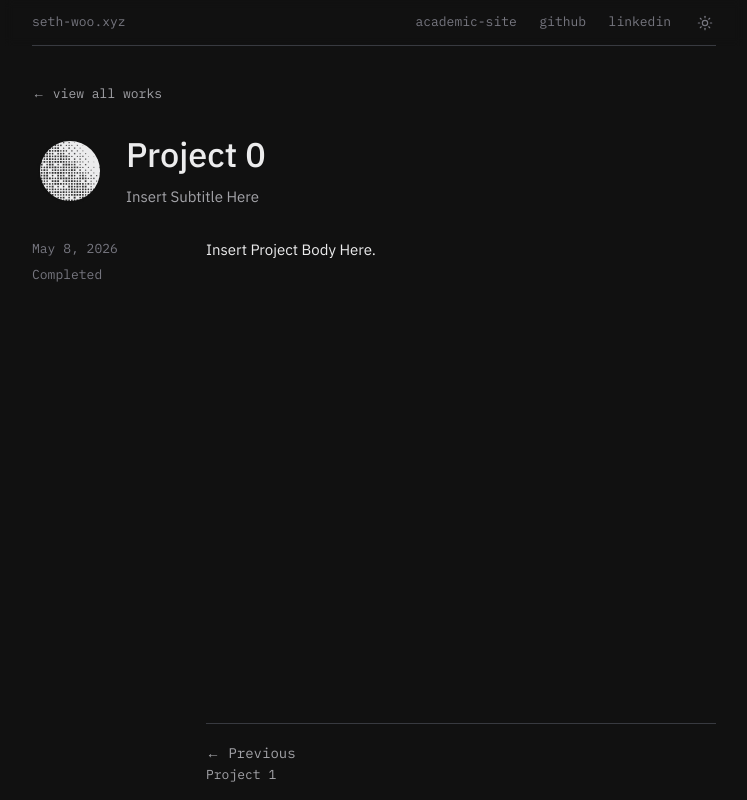
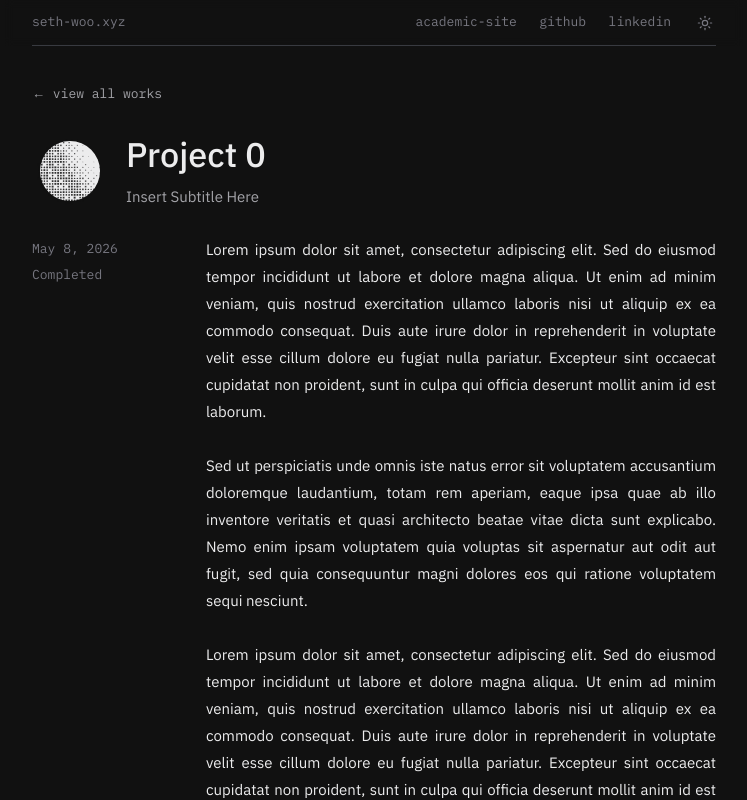
Before and after one commit to seth-woo/personal-site, a Next.js app: page /works/project-0 in a window 1280 px wide. Shown: the top 800 px of the page, without its empty margins (266-1013 px from the left). Built offline with nearby package versions, Linux system fonts and the light colour scheme.

Commit message:
validate sticky sidebar for project pages

```diff
--- a/src/data/content.ts
+++ b/src/data/content.ts
@@ -56,7 +56,17 @@
     date: "2026-05-08",
     thumbnailColor: "#263047",
     description: "Insert Project Description Here",
-    body: `Insert Project Body Here.`,
+    body: `Lorem ipsum dolor sit amet, consectetur adipiscing elit. Sed do eiusmod tempor incididunt ut labore et dolore magna aliqua. Ut enim ad minim veniam, quis nostrud exercitation ullamco laboris nisi ut aliquip ex ea commodo consequat. Duis aute irure dolor in reprehenderit in voluptate velit esse cillum dolore eu fugiat nulla pariatur. Excepteur sint occaecat cupidatat non proident, sunt in culpa qui officia deserunt mollit anim id est laborum.
+
+Sed ut perspiciatis unde omnis iste natus error sit voluptatem accusantium doloremque laudantium, totam rem aperiam, eaque ipsa quae ab illo inventore veritatis et quasi architecto beatae vitae dicta sunt explicabo. Nemo enim ipsam voluptatem quia voluptas sit aspernatur aut odit aut fugit, sed quia consequuntur magni dolores eos qui ratione voluptatem sequi nesciunt.
+
+Lorem ipsum dolor sit amet, consectetur adipiscing elit. Sed do eiusmod tempor incididunt ut labore et dolore magna aliqua. Ut enim ad minim veniam, quis nostrud exercitation ullamco laboris nisi ut aliquip ex ea commodo consequat. Duis aute irure dolor in reprehenderit in voluptate velit esse cillum dolore eu fugiat nulla pariatur. Excepteur sint occaecat cupidatat non proident, sunt in culpa qui officia deserunt mollit anim id est laborum.
+
+Sed ut perspiciatis unde omnis iste natus error sit voluptatem accusantium doloremque laudantium, totam rem aperiam, eaque ipsa quae ab illo inventore veritatis et quasi architecto beatae vitae dicta sunt explicabo. Nemo enim ipsam voluptatem quia voluptas sit aspernatur aut odit aut fugit, sed quia consequuntur magni dolores eos qui ratione voluptatem sequi nesciunt.
+
+Lorem ipsum dolor sit amet, consectetur adipiscing elit. Sed do eiusmod tempor incididunt ut labore et dolore magna aliqua. Ut enim ad minim veniam, quis nostrud exercitation ullamco laboris nisi ut aliquip ex ea commodo consequat. Duis aute irure dolor in reprehenderit in voluptate velit esse cillum dolore eu fugiat nulla pariatur. Excepteur sint occaecat cupidatat non proident, sunt in culpa qui officia deserunt mollit anim id est laborum.
+
+Sed ut perspiciatis unde omnis iste natus error sit voluptatem accusantium doloremque laudantium, totam rem aperiam, eaque ipsa quae ab illo inventore veritatis et quasi architecto beatae vitae dicta sunt explicabo. Nemo enim ipsam voluptatem quia voluptas sit aspernatur aut odit aut fugit, sed quia consequuntur magni dolores eos qui ratione voluptatem sequi nesciunt.`,
   },
   {
     slug: "project-1",
@@ -65,7 +75,9 @@
     status: "In Progress",
     thumbnailColor: "#422647",
     description: "Insert Project Description Here",
-    body: `Insert Project Body Here.`,
+    body: `Lorem ipsum dolor sit amet, consectetur adipiscing elit. Sed do eiusmod tempor incididunt ut labore et dolore magna aliqua. Ut enim ad minim veniam, quis nostrud exercitation ullamco laboris nisi ut aliquip ex ea commodo consequat. Duis aute irure dolor in reprehenderit in voluptate velit esse cillum dolore eu fugiat nulla pariatur. Excepteur sint occaecat cupidatat non proident, sunt in culpa qui officia deserunt mollit anim id est laborum.
+
+At vero eos et accusamus et iusto odio dignissimos ducimus qui blanditiis praesentium voluptatum deleniti atque corrupti quos dolores et quas molestias excepturi sint occaecati cupiditate non provident, similique sunt in culpa qui officia deserunt mollitia animi, id est laborum et dolorum fuga. Et harum quidem rerum facilis est et expedita distinctio.`,
   },
 ];
 
```
